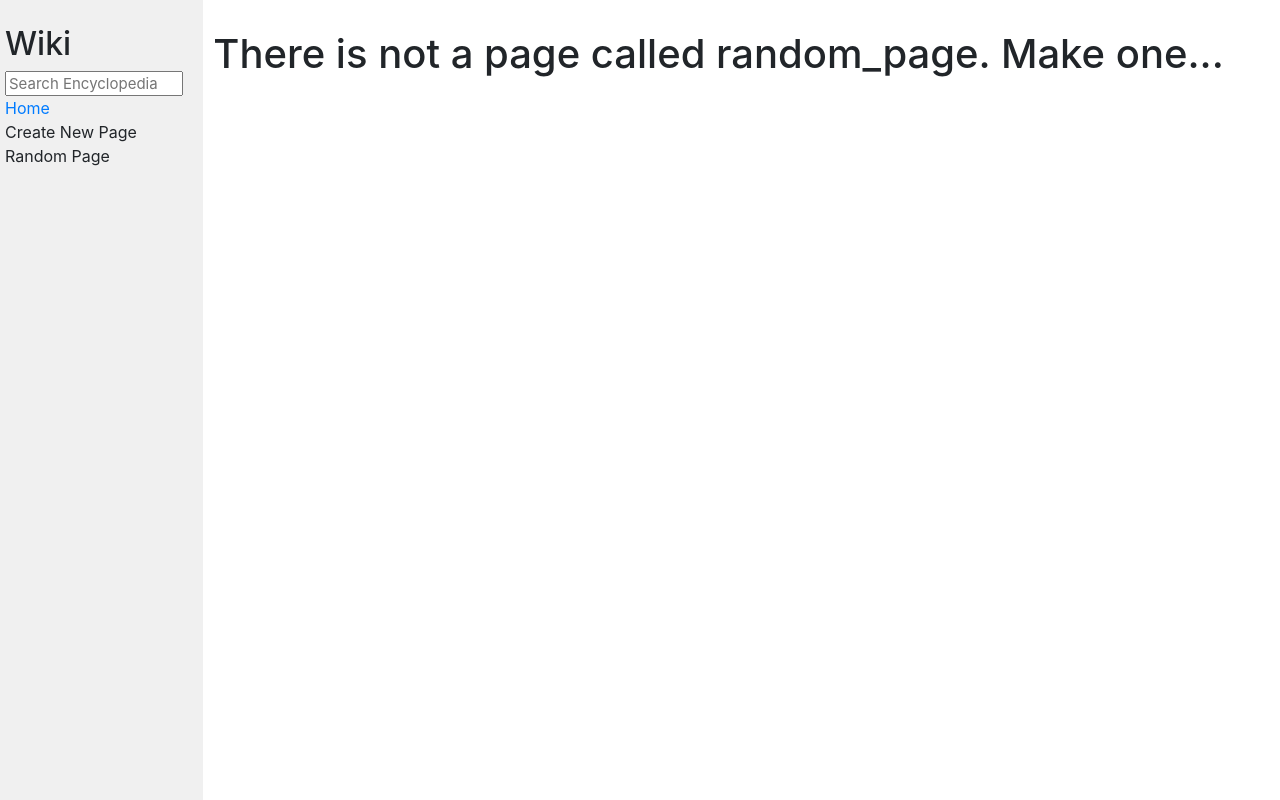
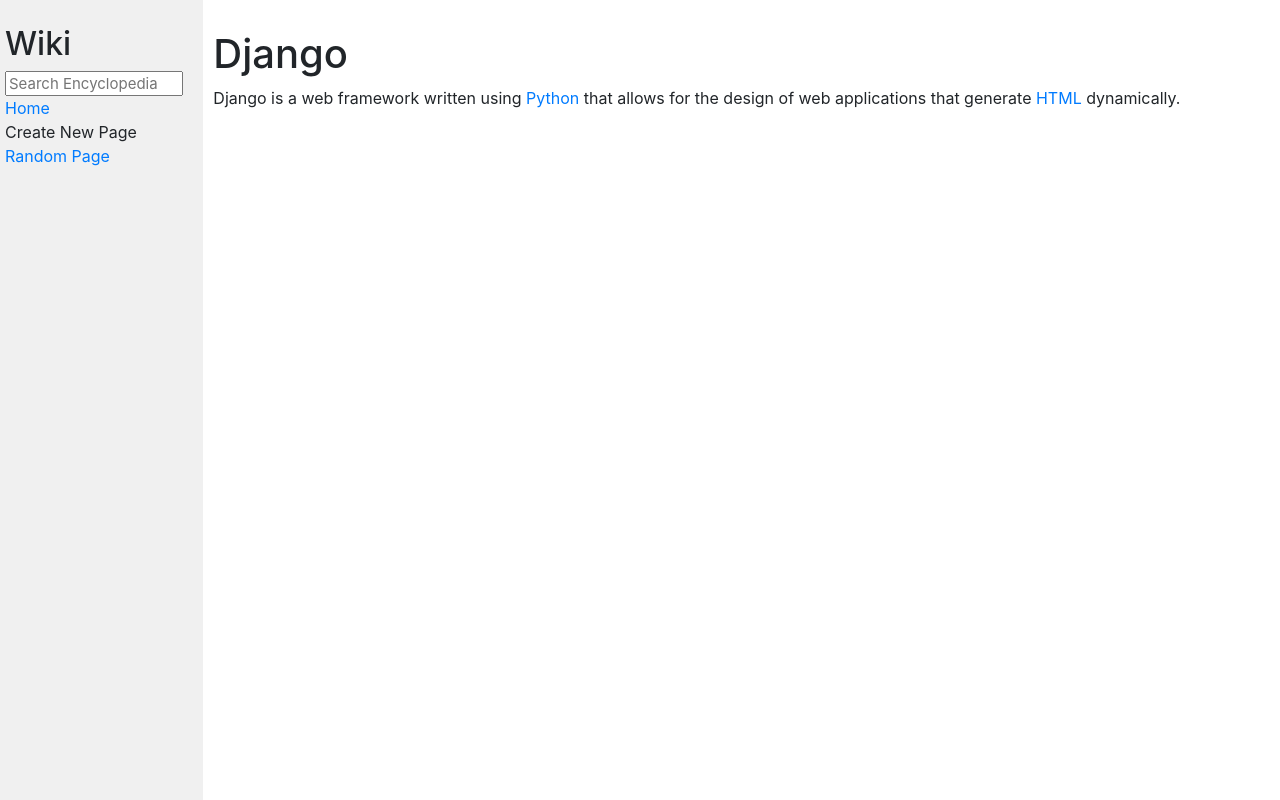
Before and after one commit to Danilo-Xaxa/wiki, a Django app: page /wiki/random_page in a window 1280 px wide. Run offline with Django 3.2, Linux system fonts and the light colour scheme; some libraries are stand-ins or nearby versions.

Commit message:
entry e random page funcionando

```diff
--- a/encyclopedia/templates/encyclopedia/layout.html
+++ b/encyclopedia/templates/encyclopedia/layout.html
@@ -22,7 +22,7 @@
                     Create New Page
                 </div>
                 <div>
-                    Random Page
+                    <a href="/wiki/random_page">Random Page</a>
                 </div>
                 {% block nav %}
                 {% endblock %}
--- /dev/null
+++ b/encyclopedia/templates/encyclopedia/result.html
@@ -0,0 +1,9 @@
+{% extends "encyclopedia/layout.html" %}
+
+{% block title %}
+    Encyclopedia: {{ title }}
+{% endblock %}
+
+{% block body %}
+    {{ content | safe }}
+{% endblock %}
--- a/encyclopedia/views.py
+++ b/encyclopedia/views.py
@@ -2,6 +2,7 @@ from django.shortcuts import render
 
 from . import util
 from markdown2 import Markdown
+from random import randint
 
 
 def index(request):
@@ -11,11 +12,19 @@ def index(request):
 
 
 def entrada(request, title):
+    if title == "random_page":
+        list_entries = util.list_entries()
+        title = list_entries[randint(0, len(list_entries) - 1)]
+
     content = util.get_entry(title)
+
     if content:
         markdowner = Markdown()
         html = markdowner.convert(content)
-        return render(request, html)
+        return render(request, "encyclopedia/result.html", {
+            "title": title,
+            "content": html
+        })
     else:
         return render(request, "encyclopedia/error.html", {
             "error_msg": f"There is not a page called {title}. Make one..."
```
Also changed, not shown: entries/Abbey_Road.md (+3 -1 lines).
